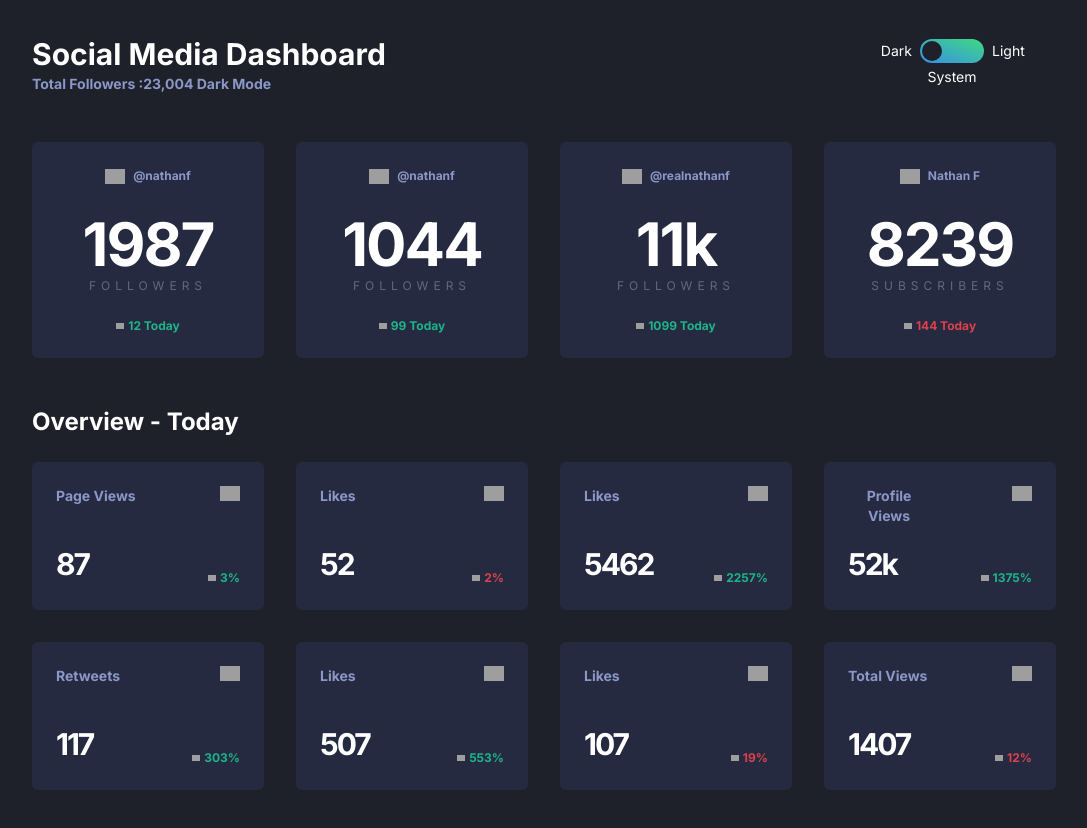
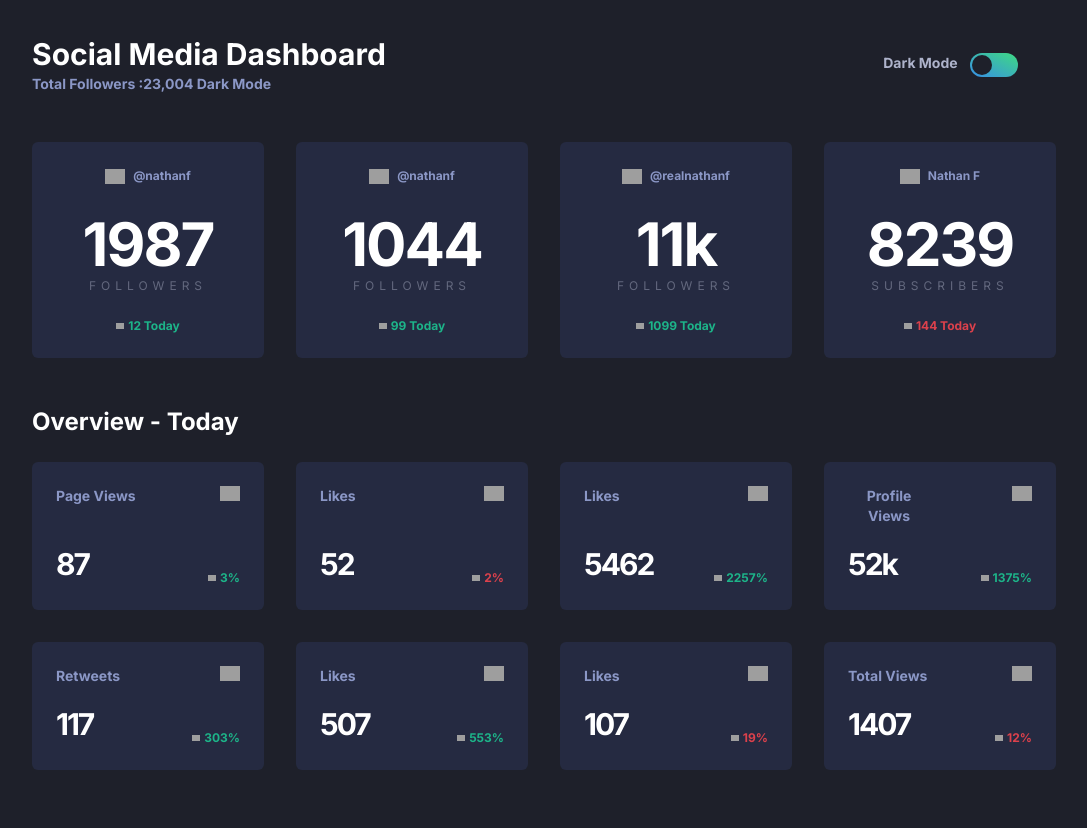
Before and after one commit to Vibeesarma/Social-Media-Dashobard-Next-JS-13.4, a Next.js app: page / in a window 1280 px wide. Shown: the top 828 px of the page, without its empty margins (96-1183 px from the left). Built offline with nearby package versions, Linux system fonts and the light colour scheme; grey boxes are pictures that could not be loaded.

Commit message:
button change two status only

```diff
--- a/app/globals.css
+++ b/app/globals.css
@@ -43,7 +43,11 @@
   }
 
   label {
-    @apply text-sm;
+    @apply text-sm font-bold text-toggle;
+  }
+
+  input{
+    @apply opacity-0
   }
 }
 
@@ -151,18 +155,21 @@
 
   /* below card */
 
-  /*  */
   .card-grid {
-    @apply grid grid-cols-2 grid-rows-2 row-auto justify-items-start gap-5;
+    @apply grid grid-cols-2 row-auto justify-items-start gap-5;
+  }
+
+  .visually-hidden {
+    @apply absolute top-auto w-1 h-1 overflow-hidden;
   }
 
   /* toggle */
   .toggle {
-    @apply border-none grid grid-cols-3 grid-rows-2 gap-y-1 gap-x-2 m-0;
+    @apply border-none m-0 grid grid-cols-2;
   }
 
   .toggle__wrapper {
-    @apply h-6 w-16 col-start-2 col-end-3 row-start-1 row-end-2 relative;
+    @apply h-6 w-12 relative;
   }
 
   .toggle__input {
@@ -170,7 +177,7 @@
   }
 
   .toggle__background {
-    @apply bg-gradient-to-tr from-toggle_bg_start to-toggle_bg_end h-full block rounded-xl overflow-hidden absolute w-full top-0;
+    @apply bg-gradient-to-tr from-toggle_bg_start to-toggle_bg_end h-full block rounded-xl overflow-hidden absolute w-full top-0 pointer-events-none;
   }
 
   .toggle__button {
@@ -181,23 +188,23 @@
     @apply border border-white_bg;
   }
 
-  .light_input:checked ~ .toggle__button {
-    @apply right-0.5 left-auto;
+  .light_input:checked~.toggle__button {
+    @apply right-0.5 left-[26px];
   }
 
-  .system_input:checked ~ .toggle__button {
+  /* .system_input:checked ~ .toggle__button {
     @apply right-auto left-3 transform translate-x-1/2;
+  } */
+
+  .toggle > label[for="dark"] {
+    @apply  mr-3;
   }
 
-  .toggle > label[for="dark"] {
-    @apply col-start-1 col-end-2 justify-self-end self-center;
-  }
-
-  .toggle > label[for="system"] {
+  /* .toggle > label[for="system"] {
     @apply col-start-1 col-end-4 row-start-2 row-end-3 justify-self-center self-start;
   }
 
   .toggle > label[for="light"] {
     @apply col-start-3 col-end-4 self-center;
-  }
+  } */
 }
--- a/components/DarkModeButton.tsx
+++ b/components/DarkModeButton.tsx
@@ -1,20 +1,32 @@
-import React from 'react'
+import React from "react";
 
 const DarkModeButton = () => {
   return (
-      <fieldset className='header__toggle toggle' aria-label='theme toggle' role='radiogroup'>
-        <div className='toggle__wrapper'>
-            <input className='toggle__input' type="radio" name='theme' id='dark' />
-            <input className='toggle__input system_input' type="radio" name='theme' id='system'/>
-            <input className='toggle__input light_input' type="radio" name='theme' id='light'  />
-            <span aria-hidden="true" className='toggle__background'></span>
-            <span aria-hidden="true" className='toggle__button'></span>
-        </div>
-        <label htmlFor='dark'>Dark</label>
-        <label htmlFor="system">System</label>
-        <label htmlFor="light" >Light</label>
+    <fieldset
+      className="header__toggle toggle"
+      aria-label="theme toggle"
+      role="radiogroup"
+    >
+      <label htmlFor="dark">
+        Dark Mode
+        <span className="visually-hidden">On</span>
+      </label>
+      <div className="toggle__wrapper">
+        <input className="toggle__input" type="radio" name="theme" id="dark" />
+        <input
+          className="toggle__input light_input"
+          type="radio"
+          name="theme"
+          id="light"
+        />
+        <span aria-hidden="true" className="toggle__background"></span>
+        <span aria-hidden="true" className="toggle__button"></span>
+      </div>
+      <label htmlFor="light" className="visually-hidden">
+        Dark Mode Off
+      </label>
     </fieldset>
-  )
-}
+  );
+};
 
-export default DarkModeButton
+export default DarkModeButton;
```
